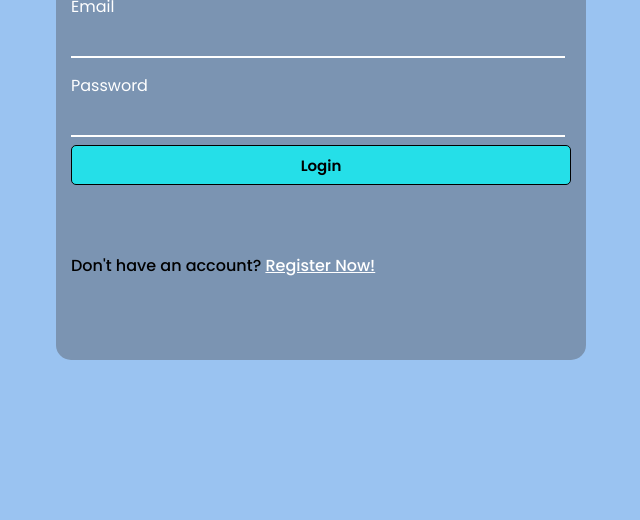
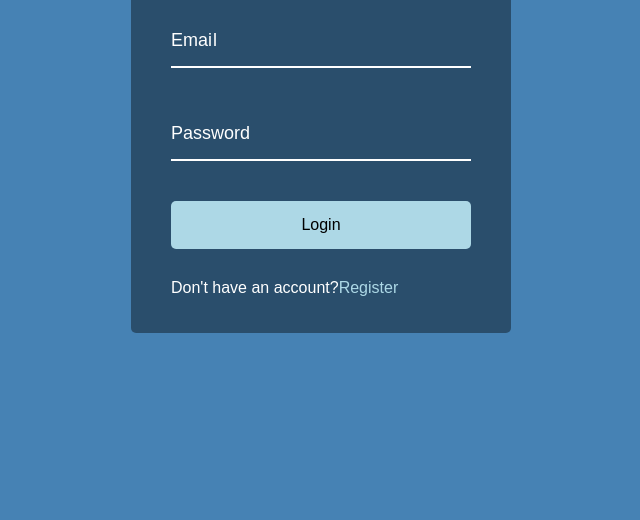
Before and after one commit to Ameer2000Mzori/Form-Wave-Animation, a website: page src/index.html in a window 1280 px wide. Shown: the part 280-800 px from the top of the page, without its empty margins (319-959 px from the left). Drawn offline with Linux system fonts and the light colour scheme; a web font is replaced by a local one.

Commit message:
finished the project

```diff
--- a/src/index.html
+++ b/src/index.html
@@ -11,27 +11,25 @@
     />
   </head>
   <body>
-    <header class="header">
-      <form class="form">
-        <div class="form-Wrapper">
-          <div class="text-Wrap">
-            <h1>Please Login</h1>
-          </div>
-          <div class="label-Input-Wrap">
-            <label for="text">Email</label>
-            <input type="text" />
-            <label for="Password">Password</label>
-            <input type="Password" />
-          </div>
-          <div class="login-Btn-Wrap">
-            <button class="login-Btn">Login</button>
-          </div>
-          <div class="terms-Wrapper">
-            <p>Don't have an account? <a href="#">Register Now!</a></p>
-          </div>
+    <div class="container">
+      <h1>Please Login</h1>
+      <form>
+        <div class="form-control">
+          <input type="text" required />
+          <label>Email</label>
         </div>
+
+        <div class="form-control">
+          <input type="password" required />
+          <label>Password</label>
+        </div>
+
+        <button class="btn">Login</button>
+
+        <p class="text">Don't have an account?<a href="#">Register</a></p>
       </form>
-    </header>
+    </div>
+
     <script src="script.js"></script>
   </body>
 </html>
--- a/src/script.js
+++ b/src/script.js
@@ -1 +1,11 @@
-console.log("hallo worl");
+var labels = document.querySelectorAll(".form-control label");
+labels.forEach(function (label) {
+  label.innerHTML = label.innerText
+    .split("")
+    .map(function (letter, i) {
+      return '<span style="transition-delay: '
+        .concat(i * 50, 'ms">')
+        .concat(letter, "</span>");
+    })
+    .join("");
+});
--- a/src/script.ts
+++ b/src/script.ts
@@ -1 +1,11 @@
-console.log("hallo worl");
+const labels = document.querySelectorAll<HTMLElement>(".form-control label");
+
+labels.forEach((label) => {
+  label.innerHTML = label.innerText
+    .split("")
+    .map(
+      (letter, i) =>
+        `<span style="transition-delay: ${i * 50}ms">${letter}</span>`
+    )
+    .join("");
+});
--- a/src/style.scss
+++ b/src/style.scss
@@ -1,145 +1,102 @@
-@import url("https://fonts.googleapis.com/css2?family=Poppins:ital,wght@0,100;0,200;0,300;0,400;0,500;0,600;0,700;0,800;0,900;1,100;1,200;1,300;1,400;1,500;1,600;1,700;1,800;1,900&display=swap");
+@import url("https://fonts.googleapis.com/css2?family=Mulli:wght@400;700&display=swap");
+
+* {
+  box-sizing: border-box;
+}
 
 body {
-  font-family: "Poppins", sans-serif;
-  padding: 0;
+  display: flex;
+  justify-content: center;
+  flex-direction: column;
+  align-items: center;
   margin: 0;
+  height: 100vh;
+  overflow: hidden;
+  background-color: steelblue;
+  font-family: "Muli", sans-serif;
+  color: #fff;
 }
 
-.header {
-  display: flex;
-  text-align: center;
-  align-items: center;
-  justify-content: center;
-  height: 100vh;
-  width: 100vw;
-  background-color: rgb(154, 195, 241);
+.container {
+  padding: 20px 40px;
+  background-color: rgba(0, 0, 0, 0.4);
+  border-radius: 5px;
 
-  .form {
-    height: 450px;
-    width: 500px;
-    background-color: rgba(71, 70, 70, 0.37);
-    display: flex;
+  h1 {
+    margin-bottom: 30px;
     text-align: center;
-    align-items: center;
-    flex-direction: column;
-    justify-content: center;
-    border-radius: 15px;
-    padding: 15px;
+  }
 
-    .form-Wrapper {
-      display: flex;
-      text-align: center;
-      align-items: center;
-      flex-direction: column;
-      justify-content: start;
-      height: 100%;
-      width: 100%;
-      border-radius: 15px;
+  a {
+    color: lightblue;
+    text-decoration: none;
+  }
+}
 
-      .text-Wrap {
-        height: 20%;
-        width: 100%;
-      }
+.btn {
+  display: inline-block;
+  padding: 15px;
+  width: 100%;
+  cursor: pointer;
+  background: lightblue;
+  border-radius: 5px;
+  border: 0;
+  font-family: inherit;
+  font-size: 16px;
 
-      .label-Input-Wrap {
-        display: flex;
-        text-align: center;
-        align-items: start;
-        flex-direction: column;
-        justify-content: center;
-        height: 40%;
-        gap: 15px;
-        width: 100%;
+  &:focus {
+    outline: 0;
+  }
 
-        label {
-          color: white;
-        }
+  &:active {
+    transform: scale(0.98);
+  }
+}
 
-        input {
-          background-color: transparent;
-          border-style: solid;
-          border-top: none;
-          border-left: none;
-          border-right: none;
-          border-color: rgb(255, 255, 255);
-          width: 98%;
-          height: 20px;
-          color: white;
-        }
+.text {
+  margin-top: 30px;
+}
 
-        input:focus {
-          padding: 2px;
-          background-color: transparent;
-          border-style: solid;
-          border-top: none;
-          border-left: none;
-          border-right: none;
-          border-color: rgb(255, 255, 255);
-          width: 98%;
-        }
+.form-control {
+  margin: 20px 0 40px;
+  width: 300px;
+  position: relative;
 
-        input:valid {
-          font-size: 15px;
-          outline: 0;
-        }
-      }
+  input {
+    display: block;
+    padding: 15px 0;
+    width: 100%;
+    background-color: transparent;
+    border: 0;
+    border-bottom: 2px solid #fff;
+    font-size: 18px;
+    color: #fff;
 
-      .login-Btn-Wrap {
-        display: flex;
-        text-align: center;
-        align-items: center;
-        flex-direction: column;
-        justify-content: center;
-        height: 10%;
-        width: 100%;
+    &:focus,
+    &:valid {
+      outline: 0;
+      border-bottom-color: lightblue;
+    }
+  }
 
-        .login-Btn {
-          font-family: "Poppins", sans-serif;
-          font-weight: 600;
-          font-size: 15px;
-          height: 40px;
-          width: 100%;
-          background-color: rgba(2, 255, 255, 0.705);
-          border-style: solid;
-          border-radius: 5px;
-          border-width: 1px;
-          cursor: pointer;
-          transition: all;
-          transition-duration: 0.2s;
-        }
+  label {
+    position: absolute;
+    top: 15px;
+    left: 0;
 
-        .login-Btn:hover {
-          font-weight: 500;
-          font-size: 16px;
-          height: 42px;
-        }
+    span {
+      display: inline-block;
+      min-width: 5px;
+      font-size: 18px;
+      transition: 0.3s cubic-bezier(0.68, -0.55, 0.265, 1.55);
+    }
+  }
 
-        .login-Btn:active {
-          font-weight: 500;
-          font-size: 16px;
-          background-color: rgba(96, 99, 99, 0.705);
-          height: 42px;
-        }
-      }
-
-      .terms-Wrapper {
-        display: flex;
-        text-align: center;
-        align-items: start;
-        flex-direction: column;
-        justify-content: center;
-        height: 40%;
-        width: 100%;
-
-        p {
-          font-weight: 500;
-
-          a {
-            color: white;
-          }
-        }
-      }
+  input {
+    &:focus + label span,
+    &:valid + label span {
+      color: lightblue;
+      transform: translateY(-30px);
     }
   }
 }
```
Also changed, not shown: src/style.css, 1 other file.
